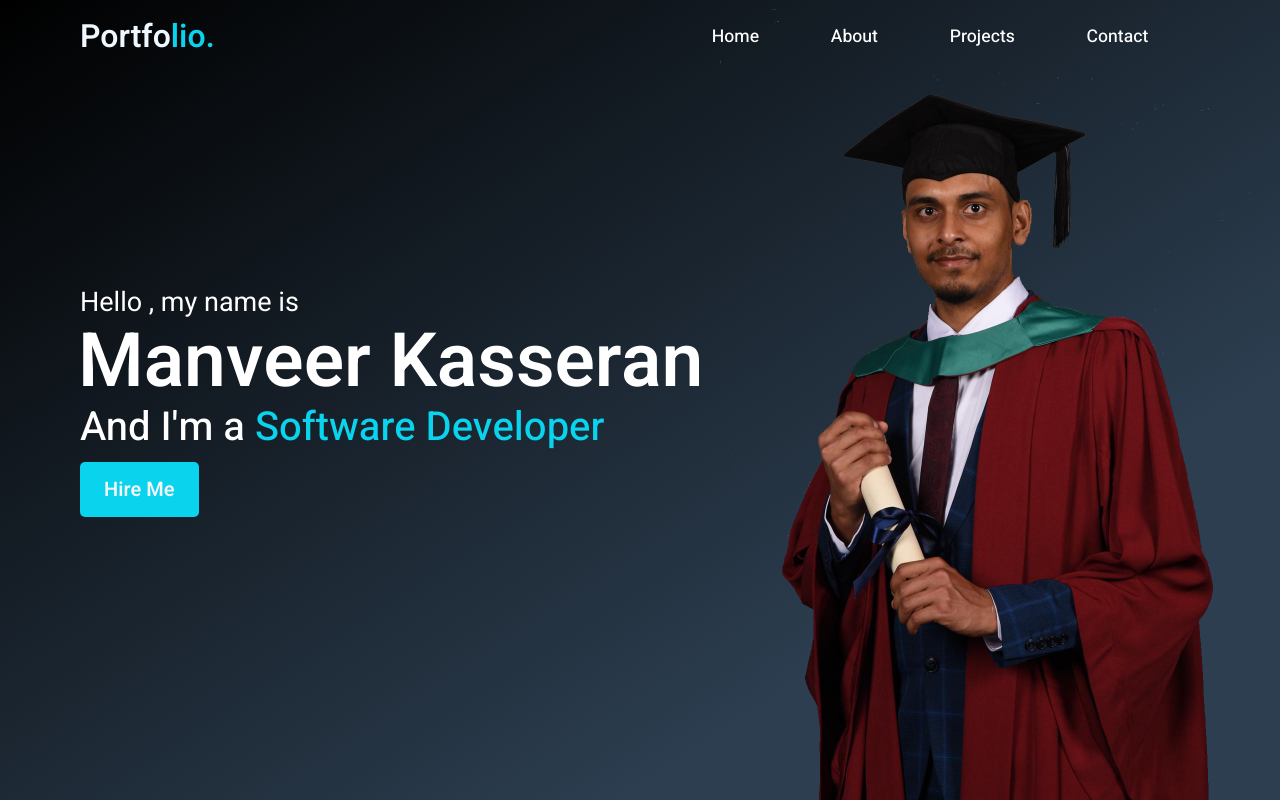
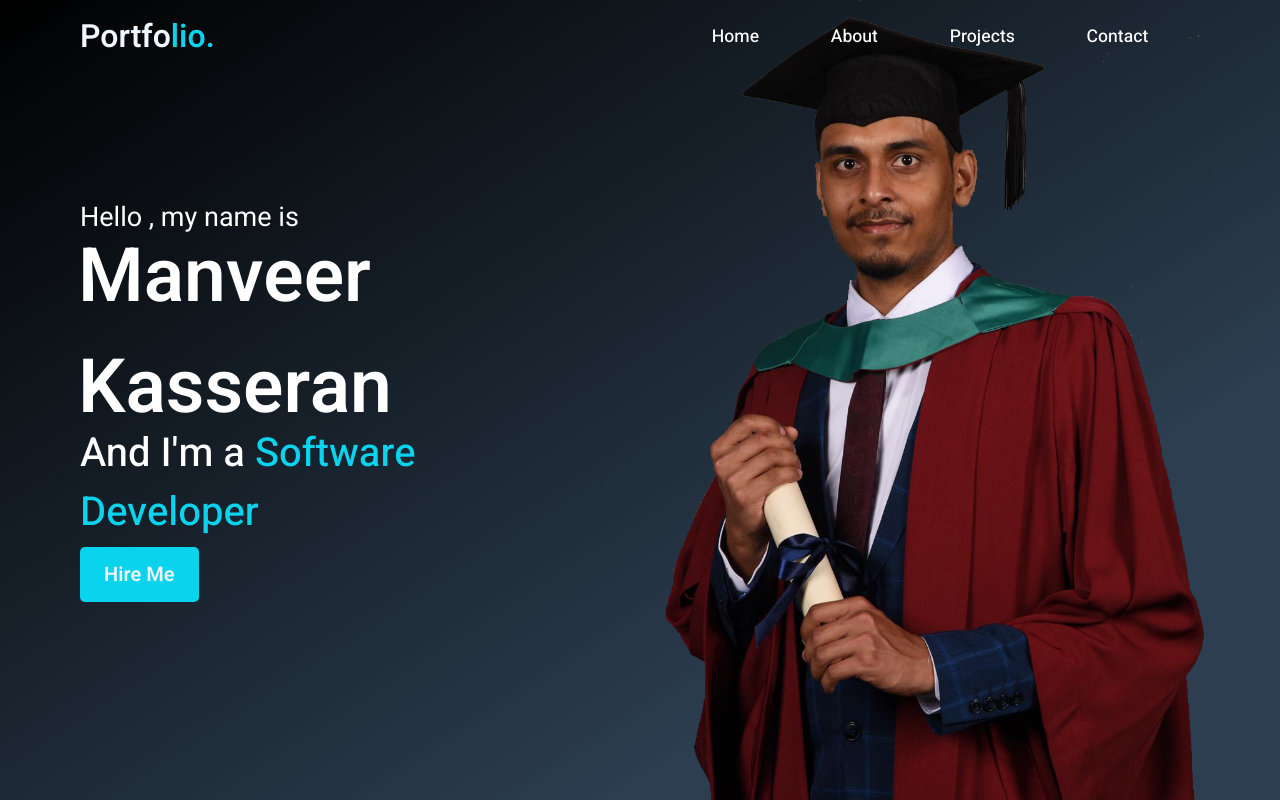
Before and after one commit to Manveer399/Personal-Portfolio, a plain HTML site: page index.html in a window 1280 px wide. Shown: the top 802 px of the page. Drawn offline with Linux system fonts and the light colour scheme; a script that the page names is missing.

Commit message:
fixed image positioning

```diff
--- a/css/style.css
+++ b/css/style.css
@@ -62,7 +62,7 @@
 /*home section */
 
 .home-section {
-  max-height: 100vh;
+  min-height: 100vh;
   background-color: #000000;
   background-image: linear-gradient(147deg, #000000 0%, #2c3e50 74%);
   /*
@@ -73,6 +73,7 @@
   display: flex;
   color: white;
   max-width: 100vw;
+  overflow: hidden;
 }
 
 .home-content-container {
@@ -82,7 +83,6 @@
   justify-content: space-between;
   width: 100%;
   max-height: 100vh;
-  ov
 }
 
 .home-section .text-wrapper {
@@ -130,5 +130,5 @@
 
 img {
   margin-right: 30px;
-  max-height: 1400px;
+  max-height: 1000px;
 }
--- a/index.html
+++ b/index.html
@@ -35,11 +35,7 @@
           <div class="text-3">And I'm a <span>Software Developer</span></div>
           <button class="hire-me-button">Hire Me</button>
         </div>
-        <img
-          src="./img/vick.png"
-          alt="my home page profile pic"
-          height="800px"
-        />
+        <img src="./img/vick.png" alt="my home page profile pic" />
       </div>
     </section>
 
```
